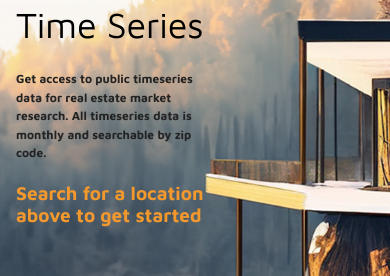
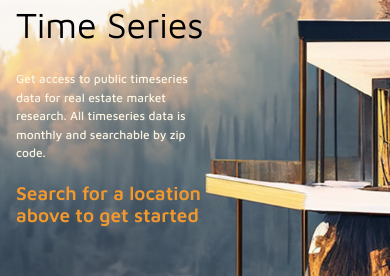
Before and after one commit to colesussmeier/rets, a React (Create React App) app: page / in a window 390 px wide. Shown: the part 378-654 px from the top of the page. Built offline with nearby package versions, Linux system fonts and the light colour scheme; no server answers; what aws-amplify would draw is missing.

Commit message:
ui updates

```diff
--- a/src/components/Dashboard.js
+++ b/src/components/Dashboard.js
@@ -22,7 +22,7 @@ export function Dashboard() {
       }
     ],
     title: {
-      text: "Zillow Home Value Index",
+      text: "Zillow Home Value Index (ZHVI)",
       align: "center",
     },
     legend: {
@@ -58,6 +58,7 @@ export function Dashboard() {
         fontWeight: 600,
         cssClass: 'apexcharts-yaxis-title',
       },
+      offsetX: 3,
     },
   },
     tooltip: {
@@ -137,6 +138,7 @@ export function Dashboard() {
         fontWeight: 600,
         cssClass: 'apexcharts-yaxis-title',
       },
+      offsetX: 3,
     },
   },
     tooltip: {
@@ -198,6 +200,7 @@ export function Dashboard() {
         fontWeight: 600,
         cssClass: 'apexcharts-yaxis-title',
       },
+      offsetX: 3,
     },
   },
     tooltip: {
@@ -246,6 +249,7 @@ export function Dashboard() {
       <div id="infoPane">
         <h2>Aggregate Statistics</h2>
         <br></br>
+        <h3>Current ZHVI: ${ts.zhvi.slice(-1)[0].y.toLocaleString()}</h3>
         <h3>ZHVI YoY: {Math.round((ts.zhvi.slice(-1)[0].y - ts.zhvi.slice(-13)[0].y) / ts.zhvi.slice(-13)[0].y * 10000) / 100}%</h3>
         <h3>ZHVI MoM: {Math.round((ts.zhvi.slice(-1)[0].y - ts.zhvi.slice(-2)[0].y) / ts.zhvi.slice(-2)[0].y * 10000) / 100}%</h3></div>
     </div>
--- a/src/index.css
+++ b/src/index.css
@@ -66,7 +66,7 @@ code {
   font-family: Maven Pro;
   font-size: 37px;
   font-style: normal;
-  font-weight: 700;
+  font-weight: 600;
   line-height: normal;
 }
 
@@ -212,11 +212,11 @@ li {
   }
 
   #heroText {
-    color: #232323;
+    color: #FCF4E1;
     font-family: Maven Pro;
     font-size: 12px;
     font-style: normal;
-    font-weight: 700;
+    font-weight: 500;
     line-height: 154.023%; /* 18.483px */
   }
 
@@ -225,7 +225,7 @@ li {
     font-family: Maven Pro;
     font-size: 19px;
     font-style: normal;
-    font-weight: 700;
+    font-weight: 600;
     line-height: normal;
   }
 
```
